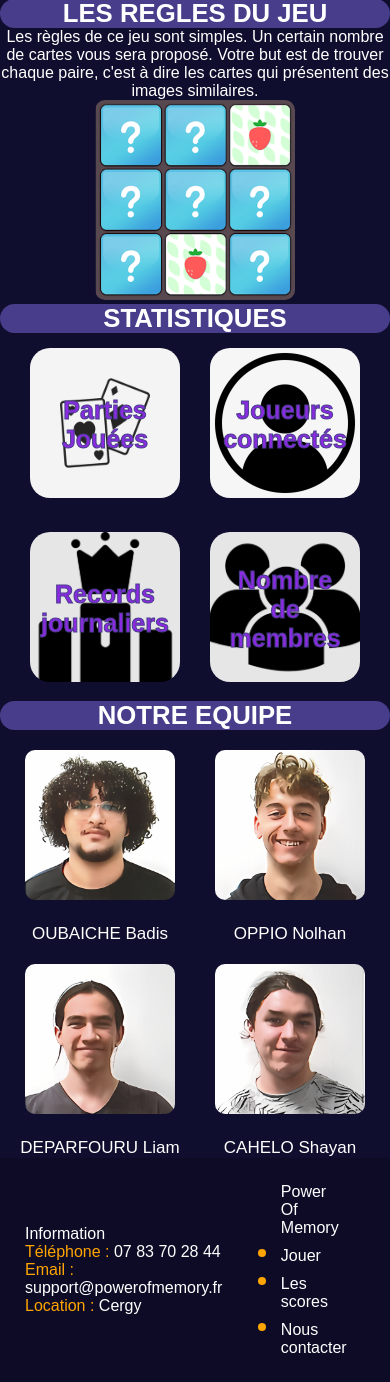
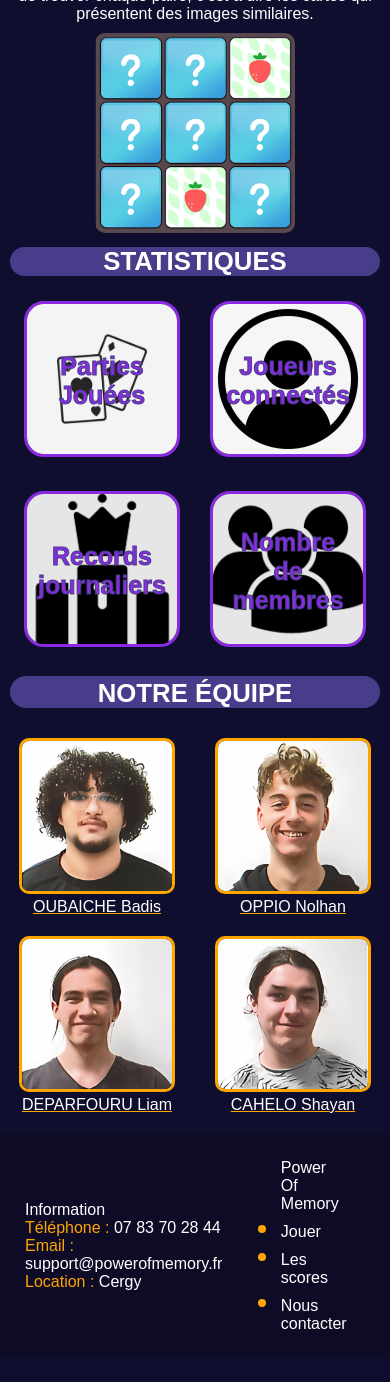
Before and after one commit to Nolent77/memory-website, a PHP site: page / in a window 390 px wide; the page is wider, and only the part inside the window is pictured. Shown: the part 905-2287 px from the top of that part. After the commit the page ends 2234 px from the top of that part, so only its background shows below. Run offline with PHP 8.4, Linux system fonts and the light colour scheme.

Commit message:
Changes for mobile and visual improvements index

```diff
--- a/assets/css/index.css
+++ b/assets/css/index.css
@@ -1,7 +1,7 @@
 .Play {
   background-image: url("/assets/images/header.png");
   background-size: cover;
-  height: 700px;
+  height: 600px;
   display: flex;
   flex-direction: row;
   flex-wrap: wrap;
@@ -32,6 +32,7 @@
   transition: transform 0.2s;
   margin :auto;
   width:60%;
+  border: solid 5px darkorange;
 
 }
 .Play .background_play:hover{
@@ -41,19 +42,27 @@
 .Rules{
   text-align: center;
 }
+.Rules .rulesp{
+  margin-left: 10px;
+  margin-right: 10px;
+}
 .Rules .rules_title{
   background-color: darkslateblue;
   border-radius: 30px;
   font-size: 22px;
+  margin: 10px;
+  padding-top: 3px;
 }
 .Rules .Imageex{
   border-radius: 10px;
+  margin-top: 10px;
 }
 .Stats .stats_title{
   background-color: darkslateblue;
   border-radius: 30px;
   font-size: 22px;
   text-align: center;
+  margin: 10px;
 }
 
 
@@ -72,6 +81,7 @@
 .Stats .stats_content .background img{
   border-radius: 20px;
   margin: 15px;
+  border: 3px solid blueviolet;
 }
 .Stats .stats_content .statistique  {
   position: absolute;
@@ -89,6 +99,8 @@
   border-radius: 30px;
   font-size: 22px;
   text-align: center;
+  margin: 10px;
+  padding-top: 3px;
 }
 
 .team_content {
@@ -99,13 +111,16 @@
 }
 .name{
   text-align: center;
-  font-size: 17px;
+  font-size: 16px;
+  text-decoration: underline orange;
 }
 .members img{
-  margin: 20px;
+  border: 3px solid orange;
   border-radius: 10px;
 }
-
+.members{
+  margin: 20px;
+}
 
 @media screen and(max-width: 767px){
   header{
--- a/assets/css/scores.css
+++ b/assets/css/scores.css
@@ -1,4 +1,24 @@
+.header_image_container_scores {
+    display: flex;
+    align-items: center;
+    margin: 0;
+    padding: 0;
+    position: relative;
+    display: inline-block;
 
+}
+.overlay-text-scores {
+    position: absolute;
+    top: 50%;
+    left: 50%;
+    transform: translate(-50%, -50%);
+    font-size: clamp(14px, 4vw, 28px);
+    text-align: center;
+    font-weight: bold;
+}
+.Tab{
+    margin:10px;
+}
 
 .Tab td, th {
     border: 2px solid darkslateblue;
@@ -20,7 +40,7 @@
 
 .Tab .Columns th {
     background-color: darkslateblue;
-    padding-right: 100px;
+    padding-right: 3vw;
 }
 
 .Tab .Columns .Classement {
--- a/index.html
+++ b/index.html
@@ -46,7 +46,7 @@
   <section>
     <div class="Rules">
       <div class="rules_title">
-        <h3>LES REGLES DU JEU</h3>
+        <h3>LES RÈGLES DU JEU</h3>
       </div>
       <div class="rulesp">
     <p>Les règles de ce jeu sont simples.
@@ -95,7 +95,7 @@
 
   <section>
     <div class="team_title">
-      <h3>NOTRE EQUIPE</h3>
+      <h3>NOTRE ÉQUIPE</h3>
     </div>
 
     <div class="team_content">
--- a/scores.html
+++ b/scores.html
@@ -29,9 +29,9 @@
         </ul>
     </div>
 </header>
-<div class="header_image_container"><img src="assets/images/header.png" alt="paysage" class="header_image"></div>
+<div class="header_image_container_scores"><img src="assets/images/header.png" alt="paysage" class="header_image">
 
-<div class="overlay-text">Tableau des Scores</div>
+<div class="overlay-text-scores">Tableau des Scores</div></div>
     <div class="Tab"><table>
         <tr class="Columns"> <th class="Classement">CLASSEMENT</th> <th>SCORE</th> <th>NOM</th> <th>PSEUDO</th> <th>DIFFICULTÉ</th> <th>DATE ET HEURE</th> </tr>
         <tr> <th class="First">1</th> <td>24.58 secondes</td> <td>Liam</td> <td>Aled</td> <td>Moyen</td> <td>22/10/24 14:28</td> </tr>
```
